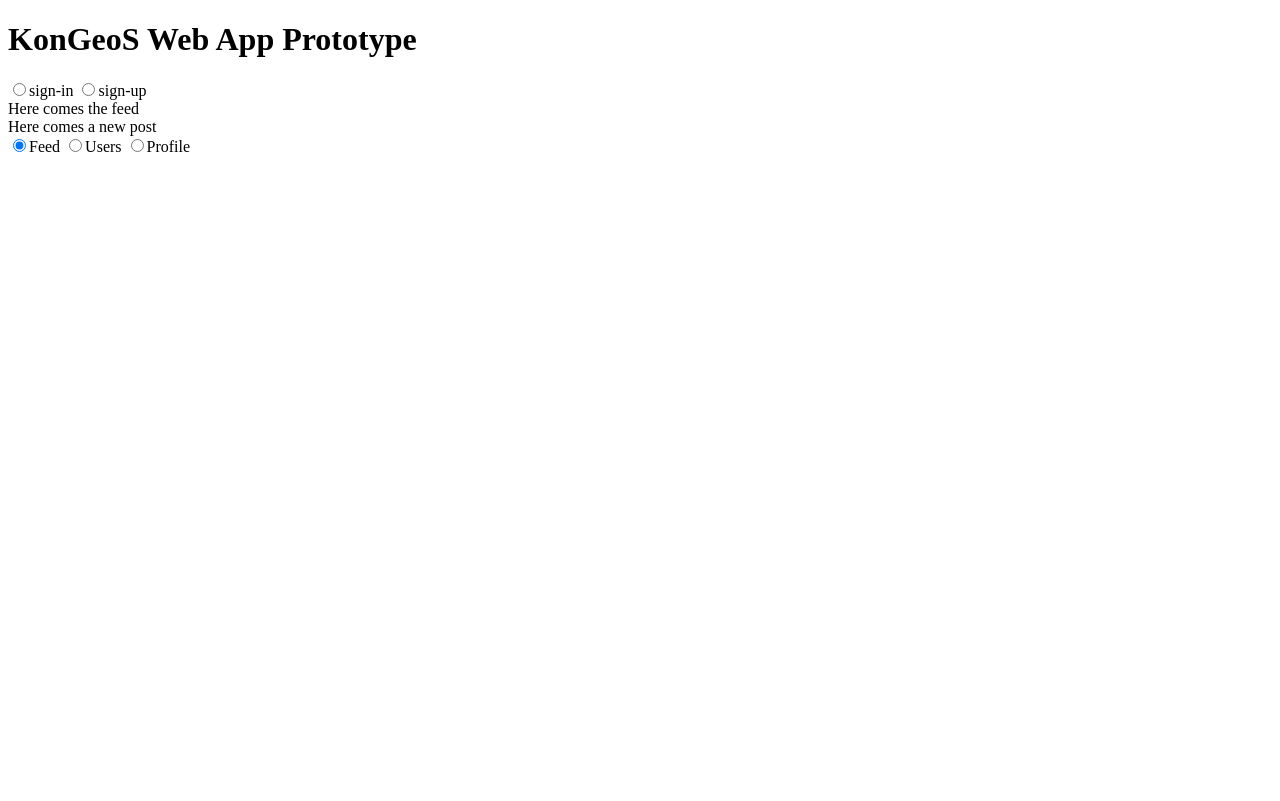
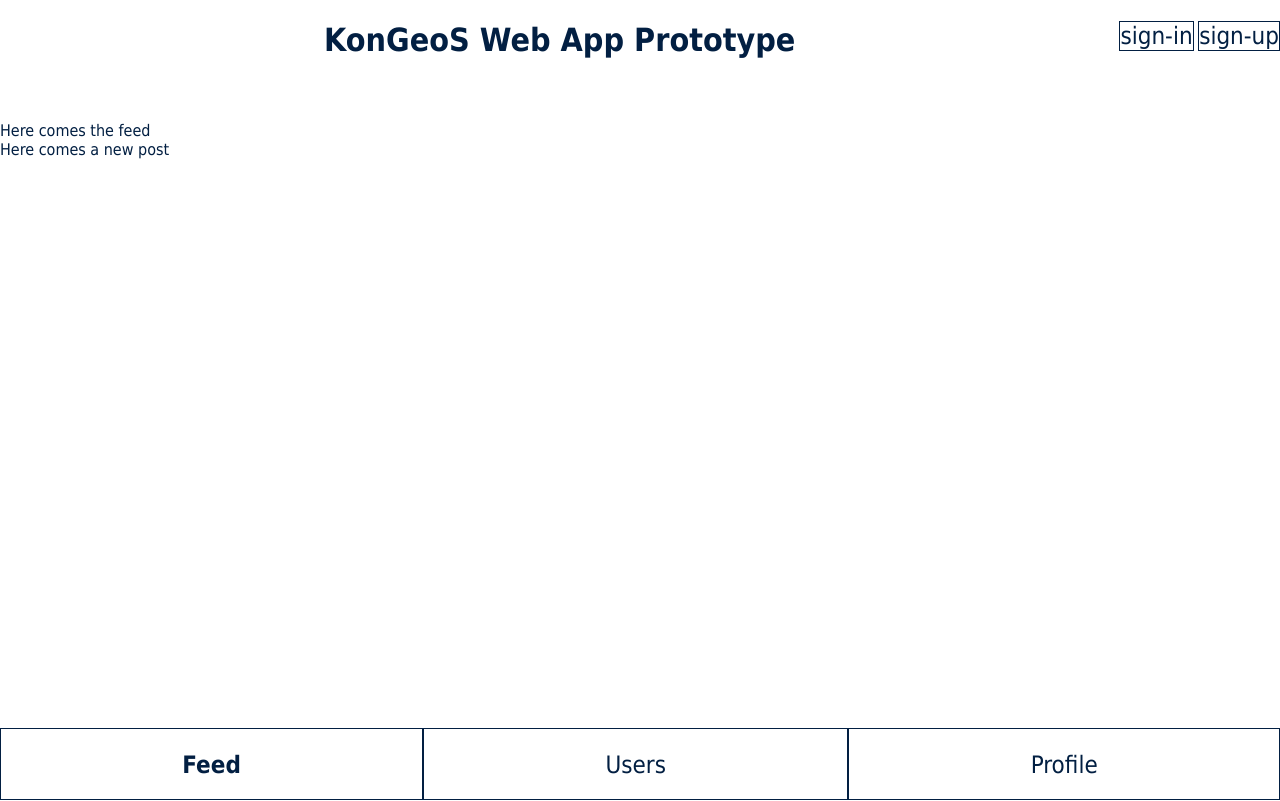
Before and after one commit to konmuc/web-app-prototype, a plain HTML site: page index.html in a window 1280 px wide. Drawn offline with Linux system fonts and the light colour scheme.

Commit message:
fix: commented out index.css

```diff
--- a/index.html
+++ b/index.html
@@ -6,7 +6,7 @@
     <meta name="viewport" content="width=device-width, initial-scale=1.0">
     <meta http-equiv="X-UA-Compatible" content="ie=edge">
     <title>KonGeoS Web App Prototype</title>
-    <!-- <link rel="stylesheet" href="./index.css"> -->
+    <link rel="stylesheet" href="./index.css">
     <script src="./api.js"></script>
 </head>
 
```
